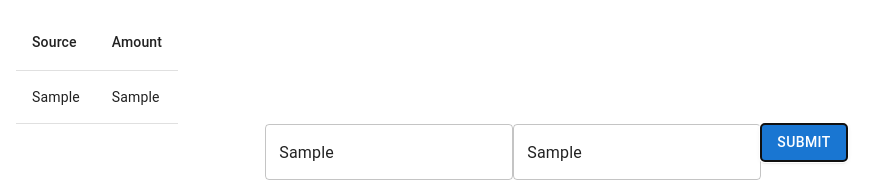
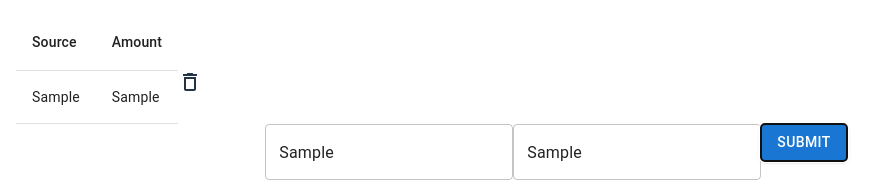
Before and after one commit to jacobreese1/cheapskate-central, a React (Vite) app: page / in a window 1280 px wide. Both pictures are taken after typing "Sample", "Sample" into the empty fields and a click on the button "SUBMIT". Shown: the part 520-702 px from the top of the page, without its empty margins (84-963 px from the left). Built offline with nearby package versions, Linux system fonts and the light colour scheme.

Commit message:
add delete icon and start making delete item function

```diff
--- a/package.json
+++ b/package.json
@@ -12,6 +12,7 @@
   "dependencies": {
     "@emotion/react": "^11.11.1",
     "@emotion/styled": "^11.11.0",
+    "@mui/icons-material": "^5.13.7",
     "@mui/material": "^5.13.7",
     "react": "^18.2.0",
     "react-dom": "^18.2.0"
--- a/src/components/Income.jsx
+++ b/src/components/Income.jsx
@@ -9,14 +9,15 @@ import {
   TableRow,
   TextField,
 } from "@mui/material";
+import DeleteOutlineIcon from "@mui/icons-material/DeleteOutline";
 import React, { useState, useEffect } from "react";
 
 const Income = () => {
   const [input, setInput] = useState();
   const [incomeArray, setIncomeArray] = useState([]);
 
-    //add total box to table showing the total of all the income amounts
-    //add delete button to get rid of income inputs
+  //add total box to table showing the total of all the income amounts
+  //add delete button to get rid of income inputs
 
   const handleInput = (event) => {
     const { value, name } = event.target;
@@ -26,11 +27,19 @@ const Income = () => {
     }));
   };
 
-  let arrayId = 0;
+  const deleteItem = () => {
+    console.log(incomeArray);
+    // setIncomeArray(incomeArray.filter((item) => item.id !== incomeArray.id));
+  };
+
+  let arrayId = Math.random();
 
   const submitInput = () => {
     const { source, amount } = input;
-    setIncomeArray([...incomeArray, { id: arrayId++, source, amount }]);
+    setIncomeArray([
+      ...incomeArray,
+      { key: arrayId, id: arrayId++, source, amount },
+    ]);
   };
 
   useEffect(() => {
@@ -59,6 +68,7 @@ const Income = () => {
               <TableRow>
                 <TableCell key={inputs.id}>{inputs.source}</TableCell>
                 <TableCell key={inputs.id}>{inputs.amount}</TableCell>
+                <DeleteOutlineIcon onClick={deleteItem}></DeleteOutlineIcon>
               </TableRow>
             ))}
             {/* <TableCell>Authentic</TableCell>
```
Also changed, not shown: 1 other file (tests, documents, lock files or other folders).
